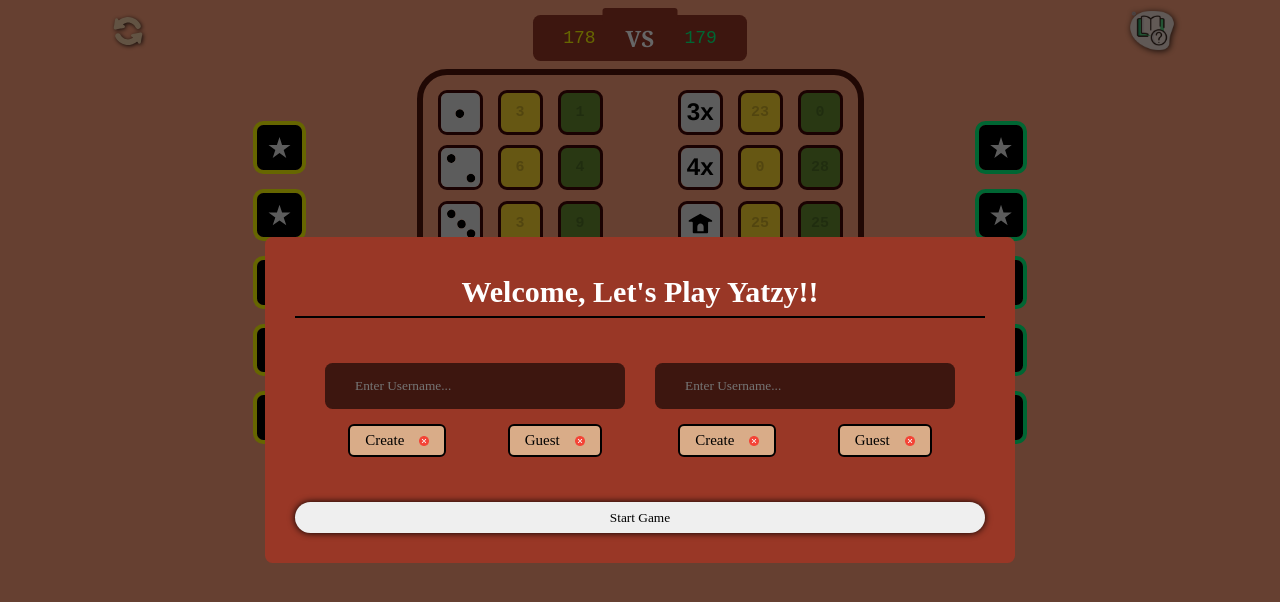
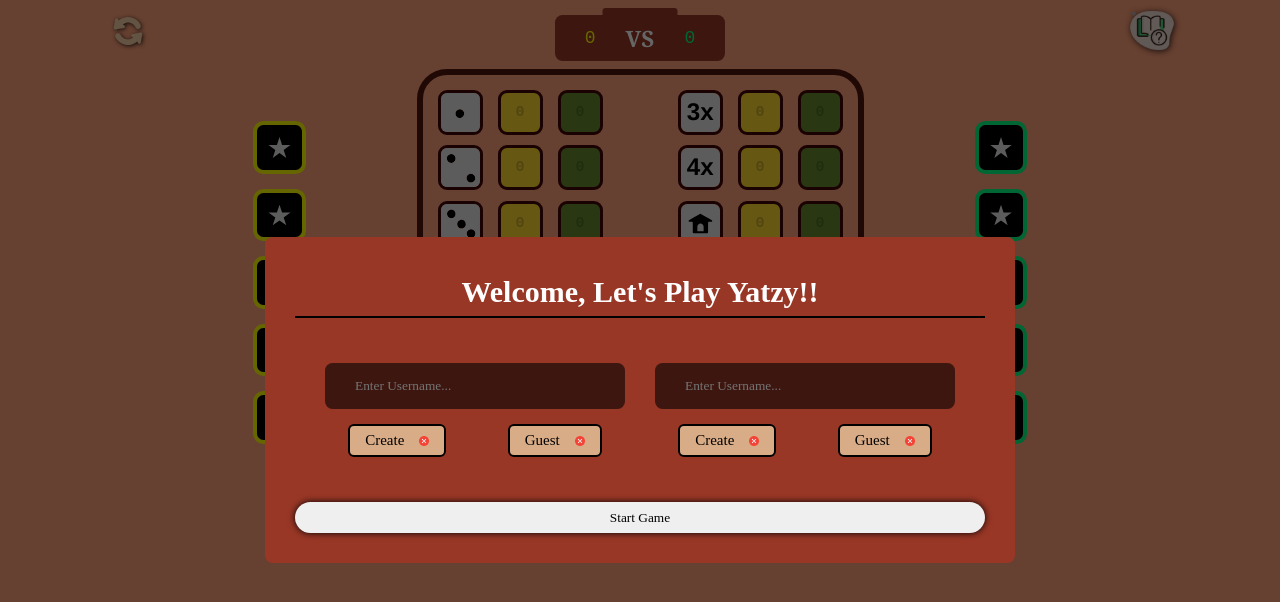
Before and after one commit to Okara008/yatzy-game, a React (Vite) app: page / in a window 1280 px wide. Shown: the top 602 px of the page. Built offline with nearby package versions, Linux system fonts and the light colour scheme.

Commit message:
again, committ

```diff
--- a/src/Board.jsx
+++ b/src/Board.jsx
@@ -24,25 +24,25 @@ function Board({toggleRestart, hasRestarted, playTriggered, activeBoxP1, disable
     const [bonusp2, setBonusp2] = useState(0)
     const bonusp2Ref = useRef(0)
 
-    const totalp1Ref = useRef([3, 6, 3, 20, 15, 18, 23, 0, 25, 30, 0, 0, 0])
-    const [totalp1, setTotalp1] = useState([3, 6, 3, 20, 15, 18, 23, 0, 25, 30, 0, 0, 0])
-    const finalTotalp1Ref = useRef([3, 6, 3, 20, 15, 18, 23, 0, 25, 30, 0, 0, -1])
+    // const totalp1Ref = useRef([3, 6, 3, 20, 15, 18, 23, 0, 25, 30, 0, 0, 0])
+    // const [totalp1, setTotalp1] = useState([3, 6, 3, 20, 15, 18, 23, 0, 25, 30, 0, 0, 0])
+    // const finalTotalp1Ref = useRef([3, 6, 3, 20, 15, 18, 23, 0, 25, 30, 0, 0, -1])
 
-    const [totalp2, setTotalp2] = useState([1, 4, 9, 4, 10, 18, 0, 28, 25, 30, 0, 50, 0])
-    const totalp2Ref = useRef([1, 4, 9, 4, 10, 18, 0, 28, 25, 30, 0, 50, 0])
-    const finalTotalp2Ref = useRef([1, 4, 9, 4, 10, 18, 0, 28, 25, 30, 0, 50, -1])
+    // const [totalp2, setTotalp2] = useState([1, 4, 9, 4, 10, 18, 0, 28, 25, 30, 0, 50, 0])
+    // const totalp2Ref = useRef([1, 4, 9, 4, 10, 18, 0, 28, 25, 30, 0, 50, 0])
+    // const finalTotalp2Ref = useRef([1, 4, 9, 4, 10, 18, 0, 28, 25, 30, 0, 50, -1])
 
     // useEffect(() => {
     //     getTotalScore(finalTotalp1Ref.current, finalTotalp2Ref.current)
     // })
 
-    // const totalp1Ref = useRef([0, 0, 0, 0, 0, 0, 0, 0, 0, 0, 0, 0, 0])
-    // const [totalp1, setTotalp1] = useState([0, 0, 0, 0, 0, 0, 0, 0, 0, 0, 0, 0, 0])
-    // const finalTotalp1Ref = useRef([-1, -1, -1, -1, -1, -1, -1, -1, -1, -1, -1, -1, -1])
+    const totalp1Ref = useRef([0, 0, 0, 0, 0, 0, 0, 0, 0, 0, 0, 0, 0])
+    const [totalp1, setTotalp1] = useState([0, 0, 0, 0, 0, 0, 0, 0, 0, 0, 0, 0, 0])
+    const finalTotalp1Ref = useRef([-1, -1, -1, -1, -1, -1, -1, -1, -1, -1, -1, -1, -1])
 
-    // const totalp2Ref = useRef([0, 0, 0, 0, 0, 0, 0, 0, 0, 0, 0, 0, 0])
-    // const [totalp2, setTotalp2] = useState([0, 0, 0, 0, 0, 0, 0, 0, 0, 0, 0, 0, 0])
-    // const finalTotalp2Ref = useRef([-1, -1, -1, -1, -1, -1, -1, -1, -1, -1, -1, -1, -1])
+    const totalp2Ref = useRef([0, 0, 0, 0, 0, 0, 0, 0, 0, 0, 0, 0, 0])
+    const [totalp2, setTotalp2] = useState([0, 0, 0, 0, 0, 0, 0, 0, 0, 0, 0, 0, 0])
+    const finalTotalp2Ref = useRef([-1, -1, -1, -1, -1, -1, -1, -1, -1, -1, -1, -1, -1])
 
     function arrangeNumbers(array){
         for (let i = 0; i < array.length-1; i++) {
```
